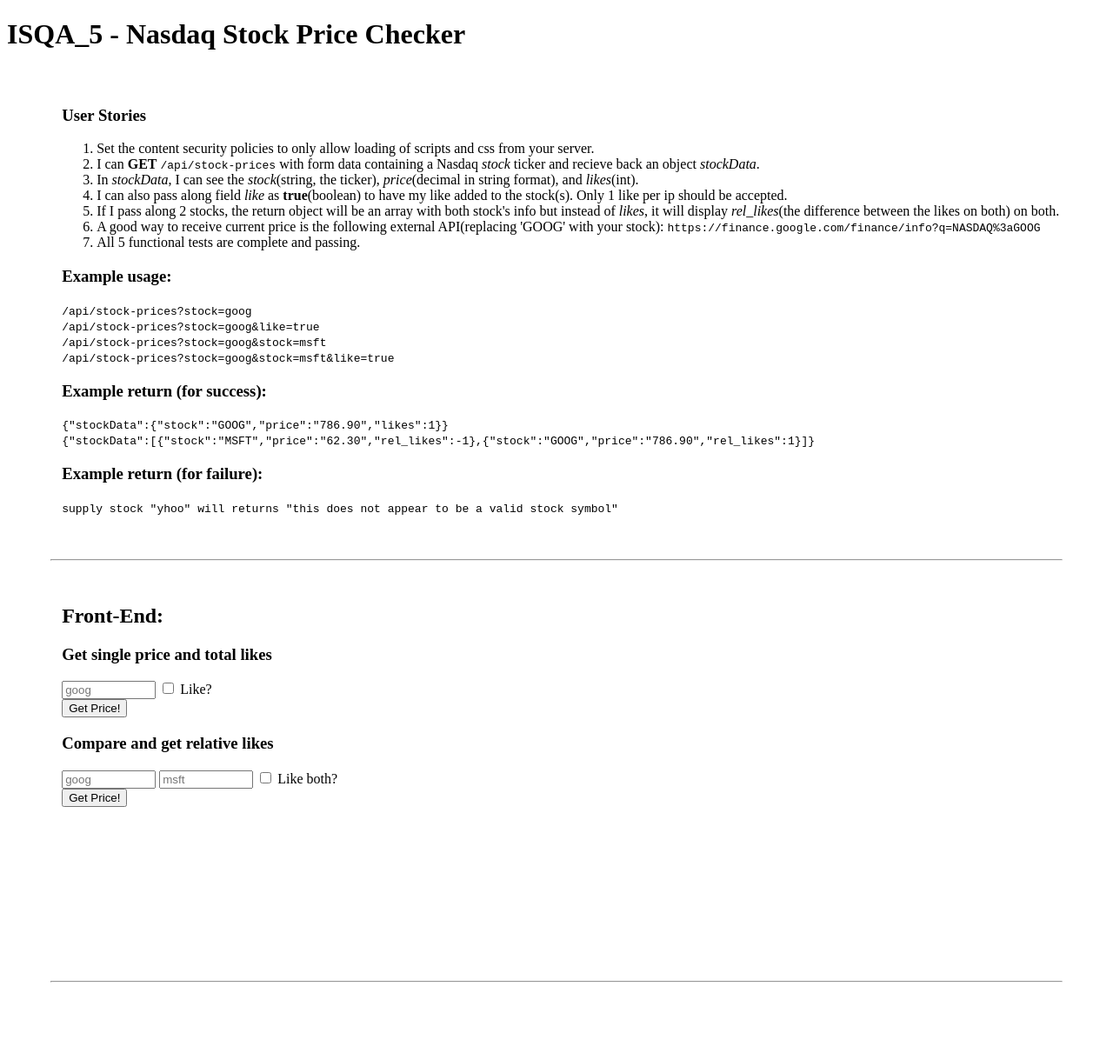
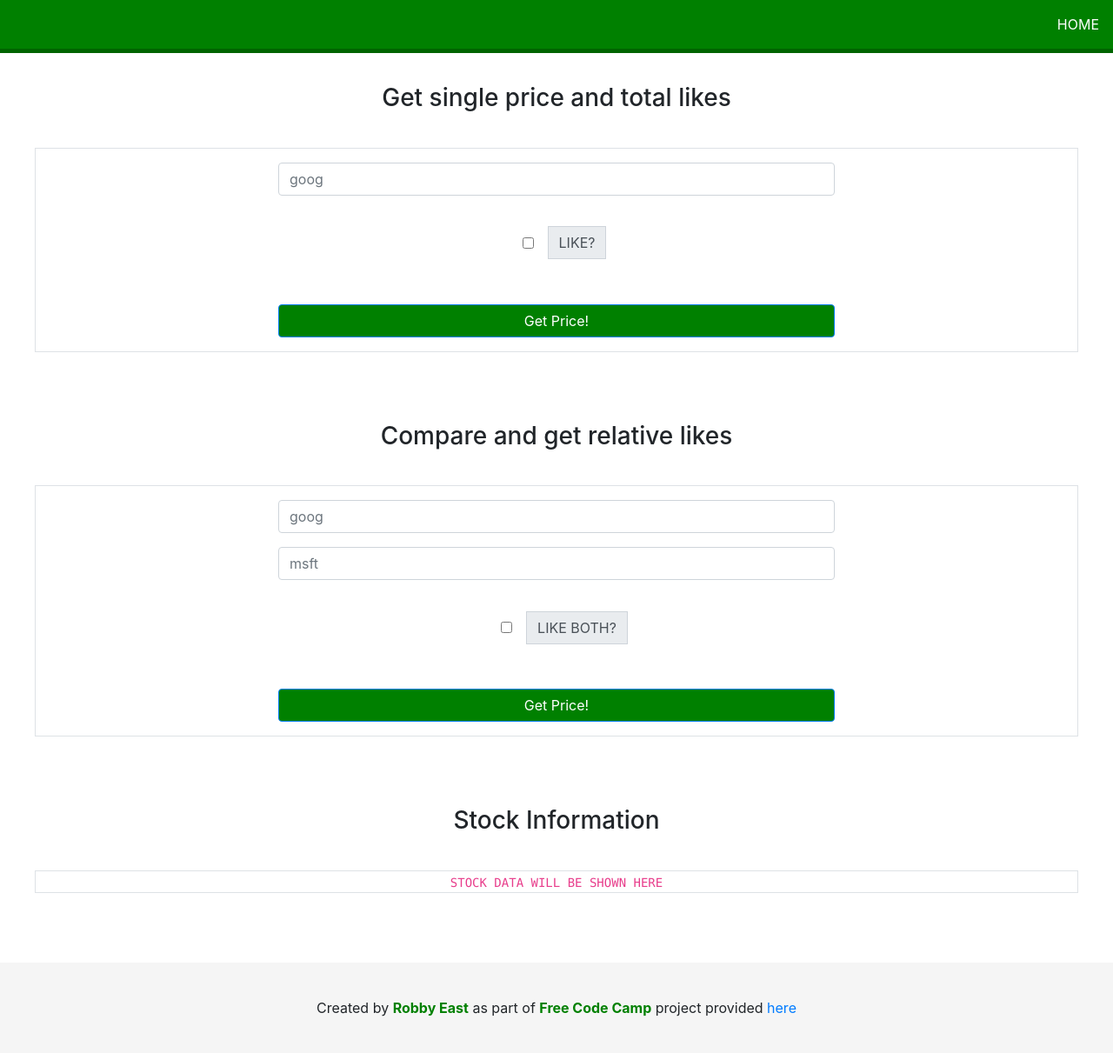
Before and after one commit to RobbyXPS/fcc_stock_price_checker, a website: page views/index.html in a window 1280 px wide. Shown: the whole page at 87% size. Before the commit the page ends 1180 px from the top, so only its background shows below. Drawn offline with nearby package versions, Linux system fonts and the light colour scheme; files that its build step writes are made by us from their sources.

Commit message:
improved UI, readme, and code cleanup

```diff
--- a/public/style.css
+++ b/public/style.css
@@ -0,0 +1,84 @@
+body, html {
+  height: 100%;
+}
+
+.content {
+  flex: 1 0 auto; /* Prevent Chrome, Opera, and Safari from letting these items shrink to smaller than their content's default minimum size. */
+}
+
+.nav {
+  background-color: green;
+  box-shadow: 0 5px 0 darkgreen;
+}
+
+#list-container {
+  margin: 0px;
+  list-style: none;
+}
+
+#list-item {
+ margin: 2vh;
+}
+
+#list-link {
+  color: white;
+  text-transform: uppercase;
+}
+
+#list-link:hover {
+  color: orange;
+}
+
+.important-text {
+  color: green;
+  font-weight: bold;
+}
+
+#footer-container {
+  margin-bottom: 0px !important;
+  padding: 5vh;
+  background-color: #f5f5f5;
+}
+
+footer {
+  flex-shrink: 0; /* Prevent Chrome, Opera, and Safari from letting these items shrink to smaller than their content's default minimum size. */
+  background: #42A5F5;
+}
+
+.input-group-prepend {
+  align-items: center;
+  justify-content: center;
+}
+
+.checkbox {
+  margin: 2vh;
+}
+
+#testui {
+  text-align: center;
+}
+
+.form-control, .input-group, .input-group-prepend, .btn {
+  width: 50vw !important;
+  margin: 2vh auto 2vh auto;
+}
+
+#testForm, #testForm2, #results-container {
+  margin: 0vh 5vh 10vh 5vh;
+}
+
+h3 {
+  margin: 5vh !important;
+}
+#results-container {
+  border: 1px solid #dee2e6
+}
+
+.btn-primary {
+ background-color: green !important;
+}
+
+.btn-primary:hover {
+  color: orange !important;
+  background-color: darkgreen !important;
+}
--- a/server.js
+++ b/server.js
@@ -21,8 +21,8 @@
 app.use(helmet.contentSecurityPolicy({
   directives: {
     defaultSrc: ["'self'"],
-    styleSrc: ["'unsafe-inline'",'https://colorful-catboat.glitch.me/public/style.css'],
-    scriptSrc: ["'unsafe-inline'", 'https://code.jquery.com'],
+    styleSrc: ["'unsafe-inline'",'https://unique-drum-1.glitch.me/public/style.css', 'https://stackpath.bootstrapcdn.com/bootstrap/4.3.1/css/bootstrap.min.css'],
+    scriptSrc: ["'unsafe-inline'", 'https://code.jquery.com', 'https://stackpath.bootstrapcdn.com/bootstrap/4.3.1/js/bootstrap.min.js', 'https://cdnjs.cloudflare.com/ajax/libs/popper.js/1.14.7/umd/popper.min.js'],
     imgSrc:["'self'", 'https://hyperdev.com/favicon-app.ico','http://glitch.com/favicon-app.ico']
   }
 }));
--- a/views/index.html
+++ b/views/index.html
@@ -1,65 +1,77 @@
-
 <!DOCTYPE html>
-<html>
+<html lang="en">
   <head>
-    <title>Welcome to HyperDev!</title>
-    <meta name="description" content="A cool thing made with HyperDev">
+    <title>Nasdaq Stock Price Checker</title>
+    <meta name="description" content="A Stock Price Checker made for Free Code Camp">
     <link id="favicon" rel="icon" href="https://hyperdev.com/favicon-app.ico" type="image/x-icon">
     <meta charset="utf-8">
     <meta http-equiv="X-UA-Compatible" content="IE=edge;">
-    <meta name="viewport" content="width=device-width, initial-scale=1">
+    <meta name="viewport" content="width=device-width, initial-scale=1, shrink-to-fit=no">
     <link rel="stylesheet" href="./public/style.css">
+    <!-- bootstrap config -->
+    <link rel="stylesheet" href="https://stackpath.bootstrapcdn.com/bootstrap/4.3.1/css/bootstrap.min.css"
+          integrity="sha384-ggOyR0iXCbMQv3Xipma34MD+dH/1fQ784/j6cY/iJTQUOhcWr7x9JvoRxT2MZw1T"
+          crossorigin="anonymous">
   </head>
-  <body>
-    <header>
-      <h1>
-        ISQA_5 - Nasdaq Stock Price Checker
-      </h1>
+  <body class="d-flex flex-column">
+    <div class="content">
+      <header class="nav d-flex flex-row-reverse">
+        <ol id="list-container">
+          <li id="list-item">
+            <a id="list-link" href="https://unique-drum-1.glitch.me/">Home</a>
+          </li>
+        </ol>
       </header>
-    <div id='userstories' style='margin-left: 5%; margin-top: 5%'>
-      <h3>User Stories</h3>
-      <ol>
-        <li>Set the content security policies to only allow loading of scripts and css from your server.</li>
-        <li>I can <b>GET</b> <code>/api/stock-prices</code> with form data containing a Nasdaq <i>stock</i> ticker and recieve back an object <i>stockData</i>.</li>
-        <li>In <i>stockData</i>, I can see the <i>stock</i>(string, the ticker), <i>price</i>(decimal in string format), and <i>likes</i>(int).</li>
-        <li>I can also pass along field <i>like</i> as <b>true</b>(boolean) to have my like added to the stock(s). Only 1 like per ip should be accepted.</li>
-        <li>If I pass along 2 stocks, the return object will be an array with both stock's info but instead of <i>likes</i>, it will display <i>rel_likes</i>(the difference between the likes on both) on both.</li>
-        <li>A good way to receive current price is the following external API(replacing 'GOOG' with your stock): <code>https://finance.google.com/finance/info?q=NASDAQ%3aGOOG</code></li>
-        <li>All 5 functional tests are complete and passing.</li>
-      </ol>
-      <h3>Example usage:</h3>
-      <code>/api/stock-prices?stock=goog</code><br>
-      <code>/api/stock-prices?stock=goog&amp;like=true</code><br>
-      <code>/api/stock-prices?stock=goog&amp;stock=msft</code><br>
-      <code>/api/stock-prices?stock=goog&amp;stock=msft&amp;like=true</code><br>
-      <h3>Example return (for success):</h3>
-      <code>{"stockData":{"stock":"GOOG","price":"786.90","likes":1}}</code><br>
-      <code>{"stockData":[{"stock":"MSFT","price":"62.30","rel_likes":-1},{"stock":"GOOG","price":"786.90","rel_likes":1}]}</code>
-      <h3>Example return (for failure):</h3>
-      <code>supply stock "yhoo" will returns "this does not appear to be a valid stock symbol"</code><br>
-    </div>
-    <hr style='margin: 50px'>
-    <div id='testui' style='margin-left: 5%'>
-      <h2 style="text-align: left">Front-End:</h2>
+      <div id="testui">
         <h3>Get single price and total likes</h3>
         <form id="testForm2" class="border">
-        <input type="text" name="stock" placeholder="goog" style="width: 100px" required=''>
-        <input type="checkbox" name="like" value=true> Like?<br>
-        <button type="submit">Get Price!</button>
+          <input class="form-control" type="text" name="stock" placeholder="goog" required="">
+          <div class="input-group">
+            <div class="input-group-prepend">
+              <input class="checkbox" type="checkbox" name="like" value="true">
+                <span class="input-group-text">
+                    LIKE?
+                </span>
+            </div>
+          </div>
+          <button class="btn btn-primary" type="submit">Get Price!</button>
         </form>
         <h3>Compare and get relative likes</h3>
         <form id="testForm" class="border">
-        <input type="text" name="stock" placeholder="goog" style="width: 100px" required=''>
-        <input type="text" name="stock" placeholder="msft" style="width: 100px" required=''>
-        <input type="checkbox" name="like" value=true> Like both?<br>
-        <button type="submit">Get Price!</button>
+          <input class="form-control" type="text" name="stock" placeholder="goog" required="">
+          <input class="form-control" type="text" name="stock" placeholder="msft" required="">
+          <div class="input-group">
+            <div class="input-group-prepend">
+              <input class="checkbox" type="checkbox" name="like" value="true">
+                <span class="input-group-text">
+                    LIKE BOTH?
+                </span>
+            </div>
+          </div>
+          <button class="btn btn-primary" type="submit">Get Price!</button>
         </form>
-      <code id='jsonResult'></code>
+        <h3>Stock Information</h3>
+        <div id="results-container">
+          <code id="jsonResult">STOCK DATA WILL BE SHOWN HERE</code>
         </div>
-    <hr style='margin: 50px; margin-top: 200px'>
+      </div>
+    </div>
+    <footer class="footer text-center">
+      <p id="footer-container">
+        Created by <span class="important-text">Robby East</span> as part of <span class="important-text">Free Code Camp</span> project provided <a href="https://learn.freecodecamp.org/information-security-and-quality-assurance/information-security-and-quality-assurance-projects/stock-price-checker">here</a>
+      </p>
+    </footer>
     <!-- Your web-app is https, so your scripts need to be too -->
+     <!-- Optional JavaScript -->
+    <!-- jQuery first, then Popper.js, then Bootstrap JS -->
     <script src="https://code.jquery.com/jquery-2.2.1.min.js"
             integrity="sha256-gvQgAFzTH6trSrAWoH1iPo9Xc96QxSZ3feW6kem+O00="
+            crossorigin="anonymous"></script>
+    <script src="https://cdnjs.cloudflare.com/ajax/libs/popper.js/1.14.7/umd/popper.min.js"
+            integrity="sha384-UO2eT0CpHqdSJQ6hJty5KVphtPhzWj9WO1clHTMGa3JDZwrnQq4sF86dIHNDz0W1"
+            crossorigin="anonymous"></script>
+    <script src="https://stackpath.bootstrapcdn.com/bootstrap/4.3.1/js/bootstrap.min.js"
+            integrity="sha384-JjSmVgyd0p3pXB1rRibZUAYoIIy6OrQ6VrjIEaFf/nJGzIxFDsf4x0xIM+B07jRM"
             crossorigin="anonymous"></script>
     <script>
       $(function() {
```
Also changed, not shown: tests/2_functional-tests.js (+0 -1 lines), README.md, 1 other file. Lines whose indentation alone changed are shown as unchanged.
